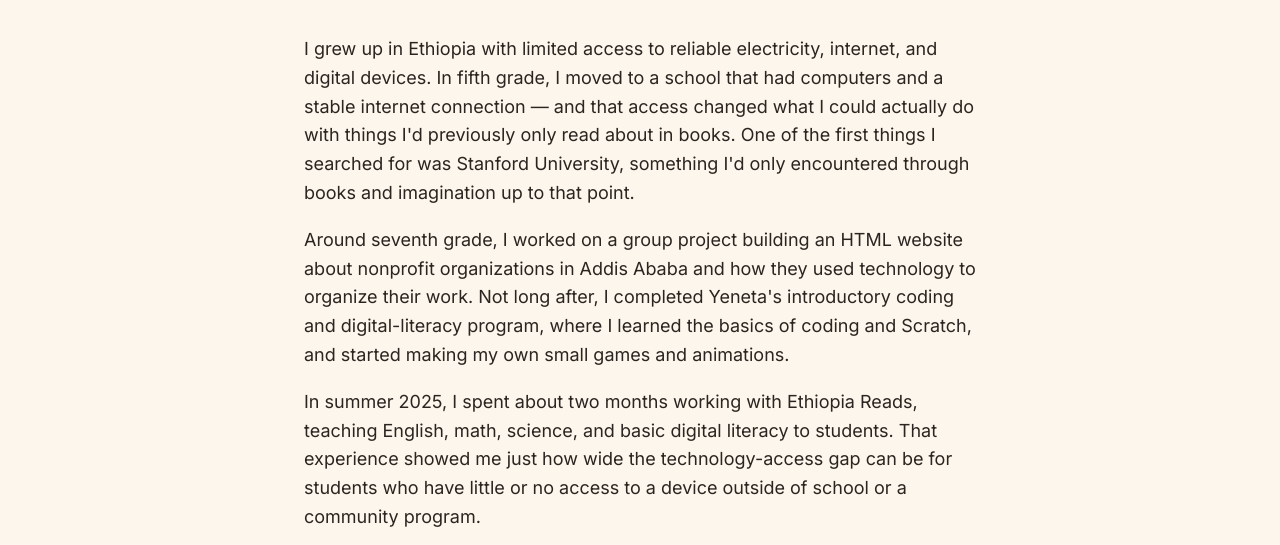
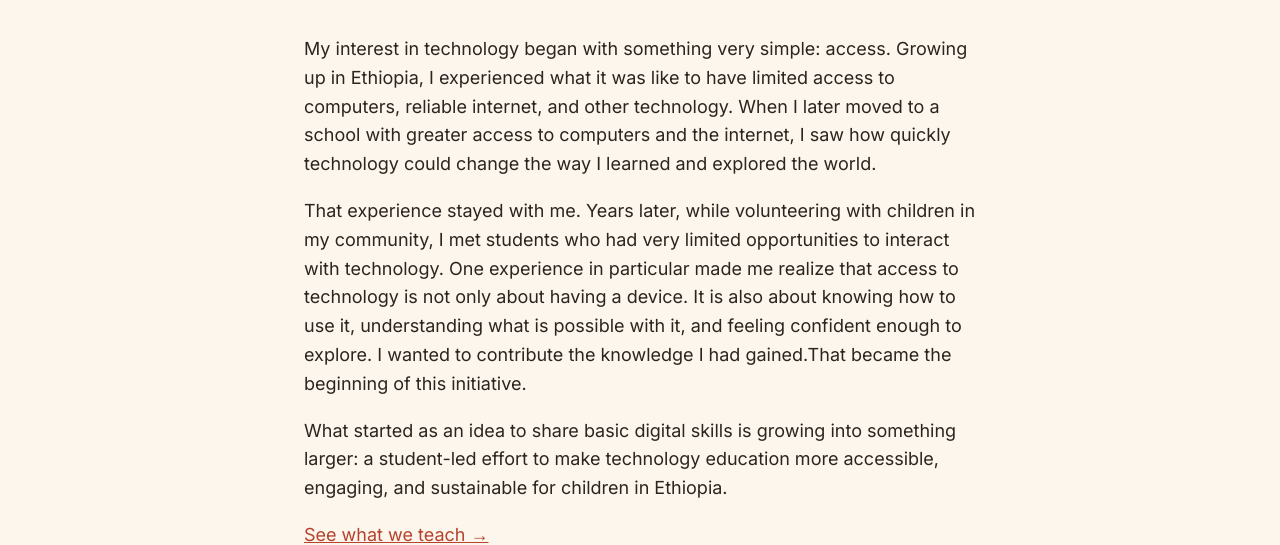
Before and after one commit to Eliana3-cpu/Digital-Literacy-Workshop, a plain HTML site: page story.html in a window 1280 px wide. Shown: the part 259-804 px from the top of the page. Drawn offline with Linux system fonts and the light colour scheme.

Commit message:
Revise story section for clarity and emphasis on access
Revised the narrative to emphasize the importance of access to technology and personal experiences that shaped the initiative. Removed redundant sentences and enhanced clarity.

```diff
--- a/story.html
+++ b/story.html
@@ -37,31 +37,22 @@
         <h1 class="section-heading">Our Story</h1>
 
         <p>
-          I grew up in Ethiopia with limited access to reliable electricity, internet, and digital devices.
-          In fifth grade, I moved to a school that had computers and a stable internet connection — and that
-          access changed what I could actually do with things I'd previously only read about in books.
-          One of the first things I searched for was Stanford University, something I'd only encountered
-          through books and imagination up to that point.
+          My interest in technology began with something very simple: access. Growing up in Ethiopia, I experienced what it was like to have limited access to
+          computers, reliable internet, and other technology.
+          When I later moved to a school with greater access to computers and the internet, I saw how quickly technology could change the way I learned and explored the world.
         </p>
 
         <p>
-          Around seventh grade, I worked on a group project building an HTML website about nonprofit
-          organizations in Addis Ababa and how they used technology to organize their work. Not long after,
-          I completed Yeneta's introductory coding and digital-literacy program, where I learned the basics
-          of coding and Scratch, and started making my own small games and animations.
+        That experience stayed with me.
+        Years later, while volunteering with children in my community, I met students who had very limited opportunities to interact with technology.
+        One experience in particular made me realize that access to technology is not only about having a device.
+          It is also about knowing how to use it, understanding what is possible with it, and feeling confident enough to explore.
+          I wanted to contribute the knowledge I had gained.That became the beginning of this initiative.
         </p>
 
         <p>
-          In summer 2025, I spent about two months working with Ethiopia Reads, teaching English, math,
-          science, and basic digital literacy to students. That experience showed me just how wide the
-          technology-access gap can be for students who have little or no access to a device outside of
-          school or a community program.
-        </p>
-
-        <p>
-          That's what led to this initiative: running digital-literacy and introductory-coding workshops,
-          in partnership with two nonprofit organizations including Ethiopia Reads, for students who are
-          starting from the same place I once did.
+          What started as an idea to share basic digital skills is growing into something larger: a student-led effort to make technology education
+          more accessible, engaging, and sustainable for children in Ethiopia.
         </p>
 
         <p><a href="curriculum.html">See what we teach →</a></p>
```
